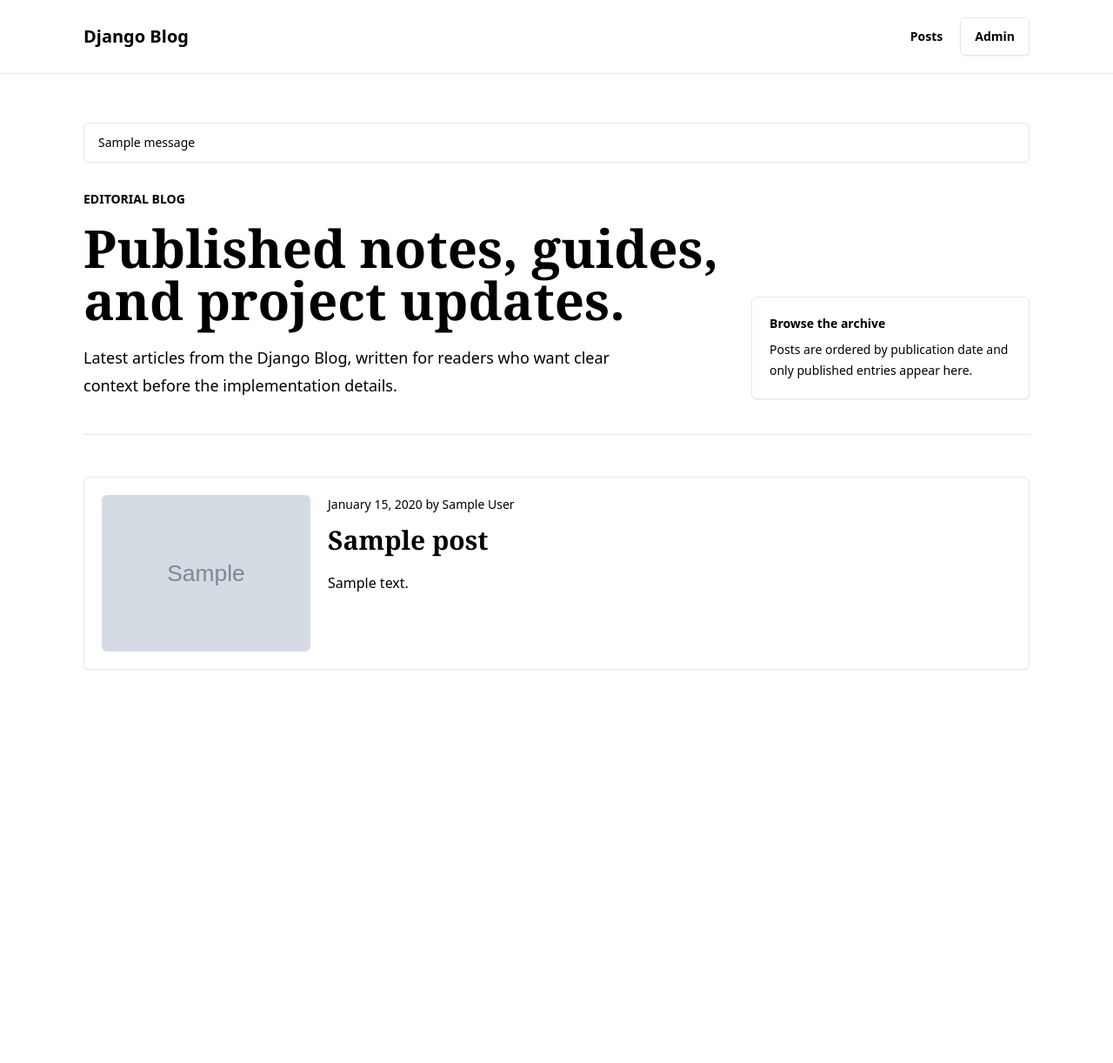
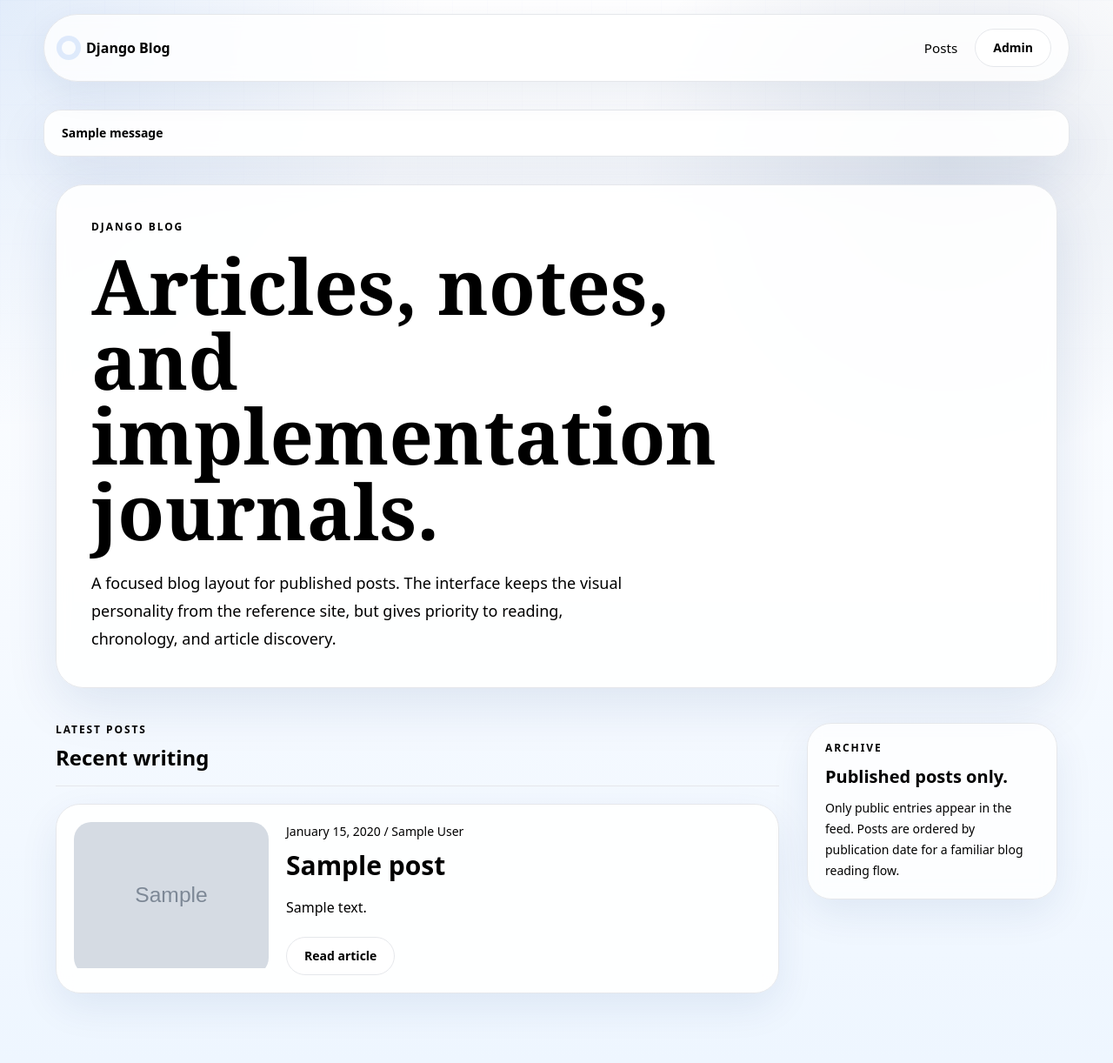
Before and after one commit to guikastner/Django01_blog, a Django app: page / in a window 1280 px wide. Shown: the whole page at 87% size. Before the commit the page ends 770 px from the top, so only its background shows below. Run offline with Django 5.2, Linux system fonts and the light colour scheme; tables that the repository leaves empty hold one stand-in row (values such as "Sample post"); grey boxes marked "Sample" are stand-in pictures; one stand-in notice (Sample message) is shown; some libraries are stand-ins or nearby versions.

Commit message:
Refine blog editorial UI

```diff
--- a/comments/forms.py
+++ b/comments/forms.py
@@ -5,9 +5,9 @@ from .models import Comment
 
 class CommentForm(forms.ModelForm):
     field_classes = {
-        "name": "mt-2 min-h-11 w-full rounded-md border border-smoke bg-white px-3 py-2 text-ink shadow-sm transition placeholder:text-ink/35 focus:border-clay focus:outline-none focus:ring-2 focus:ring-clay/25",
-        "email": "mt-2 min-h-11 w-full rounded-md border border-smoke bg-white px-3 py-2 text-ink shadow-sm transition placeholder:text-ink/35 focus:border-clay focus:outline-none focus:ring-2 focus:ring-clay/25",
-        "body": "mt-2 w-full rounded-md border border-smoke bg-white px-3 py-3 text-ink shadow-sm transition placeholder:text-ink/35 focus:border-clay focus:outline-none focus:ring-2 focus:ring-clay/25",
+        "name": "mt-2 min-h-11 w-full rounded-2xl border border-line bg-white px-4 py-3 text-ink shadow-sm transition placeholder:text-muted/50 focus:border-brand focus:outline-none focus:ring-4 focus:ring-brand/20",
+        "email": "mt-2 min-h-11 w-full rounded-2xl border border-line bg-white px-4 py-3 text-ink shadow-sm transition placeholder:text-muted/50 focus:border-brand focus:outline-none focus:ring-4 focus:ring-brand/20",
+        "body": "mt-2 w-full rounded-2xl border border-line bg-white px-4 py-3 text-ink shadow-sm transition placeholder:text-muted/50 focus:border-brand focus:outline-none focus:ring-4 focus:ring-brand/20",
     }
 
     def __init__(self, *args, **kwargs):
--- a/templates/base.html
+++ b/templates/base.html
@@ -4,21 +4,27 @@
     <meta charset="utf-8">
     <meta name="viewport" content="width=device-width, initial-scale=1">
     <title>{% block title %}Django Blog{% endblock %}</title>
+    <link rel="preconnect" href="https://fonts.googleapis.com">
+    <link rel="preconnect" href="https://fonts.gstatic.com" crossorigin>
+    <link href="https://fonts.googleapis.com/css2?family=Space+Grotesk:wght@400;500;700&family=Source+Serif+4:opsz,wght@8..60,400;8..60,600&display=swap" rel="stylesheet">
     <script>
       window.tailwind = window.tailwind || {};
       window.tailwind.config = {
         theme: {
           extend: {
             colors: {
-              ink: "#172033",
-              paper: "#f7f3ec",
-              clay: "#c7664d",
-              moss: "#51685c",
-              smoke: "#e4ded4"
+              ink: "#05070b",
+              muted: "#39465c",
+              brand: "#1267d8",
+              deep: "#063d8f",
+              accent: "#082f6f",
+              soft: "#dcecff",
+              paper: "#f8fbff",
+              line: "#0c295624"
             },
             fontFamily: {
-              sans: ["Inter", "ui-sans-serif", "system-ui", "sans-serif"],
-              serif: ["Georgia", "ui-serif", "serif"]
+              sans: ["Space Grotesk", "ui-sans-serif", "system-ui", "sans-serif"],
+              serif: ["Source Serif 4", "ui-serif", "serif"]
             }
           }
         }
@@ -26,26 +32,31 @@
     </script>
     <script src="https://cdn.tailwindcss.com"></script>
   </head>
-  <body class="min-h-screen bg-paper font-sans text-ink antialiased">
-    <a href="#content" class="sr-only focus:not-sr-only focus:fixed focus:left-4 focus:top-4 focus:z-50 focus:rounded-md focus:bg-ink focus:px-4 focus:py-3 focus:text-sm focus:font-semibold focus:text-white focus:outline-none focus:ring-2 focus:ring-clay focus:ring-offset-2">Skip to content</a>
-    <header class="border-b border-smoke bg-paper/95 backdrop-blur">
-      <div class="mx-auto flex max-w-6xl items-center justify-between px-4 py-5 sm:px-6 lg:px-8">
-        <a href="{% url 'blog:post_list' %}" class="inline-flex min-h-11 items-center text-xl font-bold text-ink outline-none transition hover:text-clay focus-visible:rounded-md focus-visible:ring-2 focus-visible:ring-clay focus-visible:ring-offset-4 focus-visible:ring-offset-paper">Django Blog</a>
-        <nav aria-label="Primary navigation" class="flex items-center gap-2">
-          <a href="{% url 'blog:post_list' %}" class="inline-flex min-h-11 items-center rounded-md px-3 text-sm font-semibold text-ink transition hover:bg-white/70 hover:text-clay focus-visible:outline-none focus-visible:ring-2 focus-visible:ring-clay focus-visible:ring-offset-2 focus-visible:ring-offset-paper">Posts</a>
-          <a href="/admin/" class="inline-flex min-h-11 items-center rounded-md border border-ink/15 bg-white px-4 text-sm font-semibold text-ink shadow-sm transition hover:border-clay hover:text-clay focus-visible:outline-none focus-visible:ring-2 focus-visible:ring-clay focus-visible:ring-offset-2 focus-visible:ring-offset-paper">Admin</a>
+  <body class="min-h-dvh bg-[radial-gradient(circle_at_0_0,rgba(18,103,216,0.12),transparent_28%),radial-gradient(circle_at_85%_15%,rgba(8,47,111,0.10),transparent_24%),linear-gradient(#ffffff,#f8fbff_48%,#eef6ff)] font-sans text-ink antialiased before:pointer-events-none before:fixed before:inset-0 before:bg-[linear-gradient(rgba(18,103,216,0.08)_1px,transparent_1px),linear-gradient(90deg,rgba(18,103,216,0.07)_1px,transparent_1px)] before:bg-[length:40px_40px] before:opacity-45 before:[mask-image:linear-gradient(rgba(0,0,0,0.35),transparent_80%)]">
+    <a href="#content" class="sr-only focus:not-sr-only focus:fixed focus:left-4 focus:top-4 focus:z-50 focus:rounded-full focus:bg-accent focus:px-5 focus:py-3 focus:text-sm focus:font-bold focus:text-white focus:outline-none focus:ring-4 focus:ring-brand/30">Skip to content</a>
+    <div class="mx-auto w-[min(100%-2rem,1180px)] pb-16 pt-4 sm:w-[min(100%-3rem,1180px)] sm:pb-20">
+      <header class="sticky top-4 z-10 mb-8 rounded-[2rem] border border-line bg-white/80 px-5 py-4 shadow-[0_12px_40px_rgba(10,53,116,0.08)] backdrop-blur md:rounded-full">
+        <div class="flex flex-col gap-4 md:flex-row md:items-center md:justify-between">
+          <a href="{% url 'blog:post_list' %}" class="inline-flex min-h-11 items-center gap-3 font-bold text-ink outline-none transition hover:text-brand focus-visible:rounded-full focus-visible:ring-4 focus-visible:ring-brand/25">
+            <span class="h-4 w-4 rounded-full bg-gradient-to-br from-brand to-[#78b7ff] shadow-[0_0_0_6px_rgba(18,103,216,0.12)]" aria-hidden="true"></span>
+            Django Blog
+          </a>
+          <nav aria-label="Primary navigation" class="flex flex-wrap items-center gap-x-5 gap-y-3 text-[0.95rem] font-medium">
+            <a href="{% url 'blog:post_list' %}" class="relative inline-flex min-h-11 items-center text-ink transition after:absolute after:-bottom-1 after:left-0 after:h-0.5 after:w-full after:origin-left after:scale-x-0 after:bg-brand after:transition-transform hover:text-brand hover:after:scale-x-100 focus-visible:outline-none focus-visible:ring-4 focus-visible:ring-brand/25 focus-visible:after:scale-x-100">Posts</a>
+            <a href="/admin/" class="inline-flex min-h-11 items-center rounded-full border border-line bg-white/80 px-5 text-sm font-bold text-accent transition hover:-translate-y-0.5 hover:border-brand/30 hover:text-brand focus-visible:outline-none focus-visible:ring-4 focus-visible:ring-brand/25">Admin</a>
           </nav>
         </div>
       </header>
-    <main id="content" class="mx-auto max-w-6xl px-4 py-10 sm:px-6 lg:px-8 lg:py-14">
+      <main id="content">
         {% if messages %}
           <div class="mb-8 space-y-3" aria-live="polite">
             {% for message in messages %}
-            <div class="rounded-md border border-moss/25 bg-white px-4 py-3 text-sm font-medium text-moss shadow-sm">{{ message }}</div>
+              <div class="rounded-[1.25rem] border border-line bg-white/90 px-5 py-4 text-sm font-bold text-deep shadow-[0_20px_60px_rgba(10,53,116,0.10)] backdrop-blur">{{ message }}</div>
             {% endfor %}
           </div>
         {% endif %}
         {% block content %}{% endblock %}
       </main>
+    </div>
   </body>
 </html>
--- a/templates/blog/post_list.html
+++ b/templates/blog/post_list.html
@@ -3,64 +3,79 @@
 {% block title %}Posts - Django Blog{% endblock %}
 
 {% block content %}
-  <section class="mb-12 grid gap-8 border-b border-smoke pb-10 lg:grid-cols-[1fr_320px] lg:items-end">
-    <div>
-      <p class="mb-4 text-sm font-bold uppercase text-clay">Editorial Blog</p>
-      <h1 class="max-w-3xl font-serif text-5xl font-bold leading-tight text-ink md:text-6xl">Published notes, guides, and project updates.</h1>
-      <p class="mt-5 max-w-2xl text-lg leading-8 text-ink/70">Latest articles from the Django Blog, written for readers who want clear context before the implementation details.</p>
-    </div>
-    <div class="rounded-md border border-smoke bg-white p-5 shadow-sm">
-      <p class="text-sm font-semibold text-ink">Browse the archive</p>
-      <p class="mt-2 text-sm leading-6 text-ink/65">Posts are ordered by publication date and only published entries appear here.</p>
-    </div>
+  <section class="mx-auto max-w-[72rem] rounded-[2rem] border border-line bg-white/90 p-6 shadow-[0_20px_60px_rgba(10,53,116,0.10)] backdrop-blur sm:p-10">
+    <p class="mb-4 text-xs font-bold uppercase tracking-[0.16em] text-deep">Django Blog</p>
+    <h1 class="max-w-[15ch] font-serif text-[clamp(2.75rem,8vw,5.5rem)] font-semibold leading-[0.98] text-ink">Articles, notes, and implementation journals.</h1>
+    <p class="mt-6 max-w-[62ch] text-lg leading-8 text-muted">A focused blog layout for published posts. The interface keeps the visual personality from the reference site, but gives priority to reading, chronology, and article discovery.</p>
   </section>
 
-  <div class="grid gap-6">
+  <div class="mx-auto mt-10 grid max-w-[72rem] gap-8 lg:grid-cols-[minmax(0,1fr)_18rem] lg:items-start">
+    <section id="latest-posts" aria-labelledby="latest-posts-title">
+      <div class="mb-5 flex items-end justify-between gap-4 border-b border-line pb-4">
+        <div>
+          <p class="text-xs font-bold uppercase tracking-[0.16em] text-deep">Latest posts</p>
+          <h2 id="latest-posts-title" class="mt-2 text-2xl font-bold text-ink">Recent writing</h2>
+        </div>
+      </div>
+
+      <div class="space-y-6">
         {% for post in posts %}
-      <article class="group grid gap-5 rounded-md border border-smoke bg-white p-4 shadow-sm transition duration-200 hover:-translate-y-0.5 hover:border-clay/40 hover:shadow-md md:grid-cols-[240px_1fr] md:p-5">
+          <article class="group rounded-[1.75rem] border border-line bg-white/90 p-4 shadow-[0_16px_45px_rgba(10,53,116,0.08)] backdrop-blur transition duration-200 hover:-translate-y-0.5 hover:shadow-[0_22px_55px_rgba(10,53,116,0.12)] sm:p-5">
+            <div class="grid gap-5 md:grid-cols-[14rem_minmax(0,1fr)]">
               {% if post.cover_image %}
-          <a href="{{ post.get_absolute_url }}" class="block overflow-hidden rounded-md focus-visible:outline-none focus-visible:ring-2 focus-visible:ring-clay focus-visible:ring-offset-2">
+                <a href="{{ post.get_absolute_url }}" class="block overflow-hidden rounded-[1.25rem] focus-visible:outline-none focus-visible:ring-4 focus-visible:ring-brand/25">
                   <img src="{{ post.cover_image.url }}" alt="{{ post.title }} cover image" loading="lazy" class="aspect-[4/3] w-full object-cover transition duration-300 group-hover:scale-[1.03]">
                 </a>
               {% else %}
-          <div class="flex aspect-[4/3] items-center justify-center rounded-md bg-smoke text-sm font-semibold text-ink/55">Django Blog</div>
+                <div class="flex aspect-[4/3] items-center justify-center rounded-[1.25rem] bg-gradient-to-br from-white to-soft text-sm font-bold text-deep">Django Blog</div>
               {% endif %}
-        <div class="flex flex-col justify-center">
-          <p class="text-sm font-medium text-ink/60">
+
+              <div class="flex min-w-0 flex-col justify-center">
+                <p class="text-sm font-medium leading-relaxed text-muted">
                   {% if post.published_at %}{{ post.published_at|date:"F j, Y" }}{% endif %}
-            by {{ post.author.get_full_name|default:post.author.username }}
+                  <span aria-hidden="true">/</span>
+                  {{ post.author.get_full_name|default:post.author.username }}
                 </p>
-          <h2 class="mt-3 font-serif text-3xl font-bold leading-tight text-ink">
-            <a href="{{ post.get_absolute_url }}" class="outline-none transition hover:text-clay focus-visible:rounded-md focus-visible:ring-2 focus-visible:ring-clay focus-visible:ring-offset-4">
+                <h3 class="mt-2 text-3xl font-bold leading-tight text-ink">
+                  <a href="{{ post.get_absolute_url }}" class="outline-none transition hover:text-brand focus-visible:rounded-md focus-visible:ring-4 focus-visible:ring-brand/25">
                     {{ post.title }}
                   </a>
-          </h2>
+                </h3>
                 {% if post.excerpt %}
-            <p class="mt-4 max-w-2xl text-base leading-7 text-ink/70">{{ post.excerpt }}</p>
+                  <p class="mt-4 max-w-[62ch] text-base leading-7 text-muted">{{ post.excerpt }}</p>
                 {% endif %}
-          <a href="{{ post.get_absolute_url }}" class="mt-5 inline-flex min-h-11 w-fit items-center rounded-md bg-ink px-4 text-sm font-semibold text-white transition hover:bg-clay focus-visible:outline-none focus-visible:ring-2 focus-visible:ring-clay focus-visible:ring-offset-2">
+                <a href="{{ post.get_absolute_url }}" class="mt-5 inline-flex min-h-11 w-fit items-center rounded-full border border-line bg-white px-5 text-sm font-bold text-accent transition hover:border-brand/30 hover:text-brand focus-visible:outline-none focus-visible:ring-4 focus-visible:ring-brand/25">
                   Read article
                 </a>
               </div>
+            </div>
           </article>
         {% empty %}
-      <p class="rounded-md border border-smoke bg-white p-6 text-ink/70 shadow-sm">No published posts yet.</p>
+          <p class="rounded-[1.75rem] border border-line bg-white/90 p-6 text-muted shadow-[0_16px_45px_rgba(10,53,116,0.08)] backdrop-blur">No published posts yet.</p>
         {% endfor %}
       </div>
 
       {% if is_paginated %}
-    <nav class="mt-10 flex items-center justify-between text-sm font-semibold" aria-label="Post pagination">
+        <nav class="mt-10 flex items-center justify-between text-sm font-bold" aria-label="Post pagination">
           {% if page_obj.has_previous %}
-        <a class="inline-flex min-h-11 items-center rounded-md border border-smoke bg-white px-4 text-ink transition hover:border-clay hover:text-clay focus-visible:outline-none focus-visible:ring-2 focus-visible:ring-clay focus-visible:ring-offset-2" href="?page={{ page_obj.previous_page_number }}">Previous</a>
+            <a class="inline-flex min-h-11 items-center rounded-full border border-line bg-white/80 px-5 text-accent transition hover:border-brand/30 hover:text-brand focus-visible:outline-none focus-visible:ring-4 focus-visible:ring-brand/25" href="?page={{ page_obj.previous_page_number }}">Previous</a>
           {% else %}
             <span></span>
           {% endif %}
-      <span class="text-ink/60">Page {{ page_obj.number }} of {{ page_obj.paginator.num_pages }}</span>
+          <span class="text-muted">Page {{ page_obj.number }} of {{ page_obj.paginator.num_pages }}</span>
           {% if page_obj.has_next %}
-        <a class="inline-flex min-h-11 items-center rounded-md border border-smoke bg-white px-4 text-ink transition hover:border-clay hover:text-clay focus-visible:outline-none focus-visible:ring-2 focus-visible:ring-clay focus-visible:ring-offset-2" href="?page={{ page_obj.next_page_number }}">Next</a>
+            <a class="inline-flex min-h-11 items-center rounded-full border border-line bg-white/80 px-5 text-accent transition hover:border-brand/30 hover:text-brand focus-visible:outline-none focus-visible:ring-4 focus-visible:ring-brand/25" href="?page={{ page_obj.next_page_number }}">Next</a>
           {% else %}
             <span></span>
           {% endif %}
         </nav>
       {% endif %}
+    </section>
+
+    <aside class="rounded-[1.75rem] border border-line bg-white/80 p-5 shadow-[0_16px_45px_rgba(10,53,116,0.08)] backdrop-blur lg:sticky lg:top-28">
+      <p class="text-xs font-bold uppercase tracking-[0.16em] text-deep">Archive</p>
+      <h2 class="mt-3 text-xl font-bold leading-tight text-ink">Published posts only.</h2>
+      <p class="mt-3 text-sm leading-6 text-muted">Only public entries appear in the feed. Posts are ordered by publication date for a familiar blog reading flow.</p>
+    </aside>
+  </div>
 {% endblock %}
```
Also changed, not shown: agents.md (+1 -1 lines), templates/blog/post_detail.html (+24 -25 lines), README.md. Lines whose indentation alone changed are shown as unchanged.
